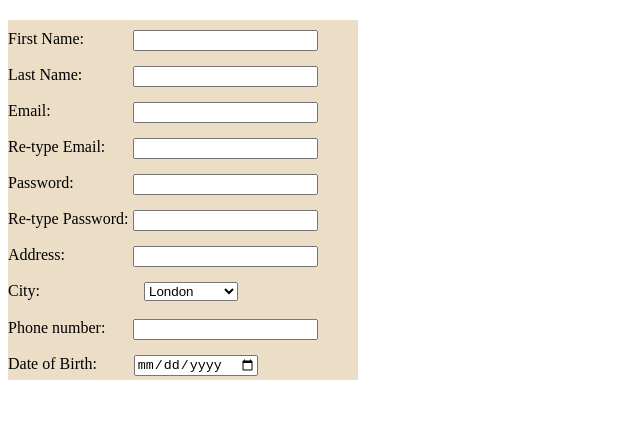
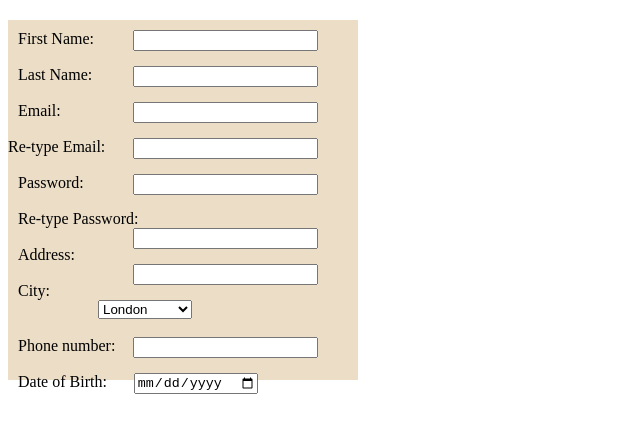
Before and after one commit to Vitalii-Chaplygin/Front-end, a plain HTML site: page HomeWork/Lesson2HomeWork/main.html in a window 1280 px wide. Shown: the whole page, without its empty margins (0-640 px from the left). Drawn offline with Linux system fonts and the light colour scheme.

Commit message:
home work2

```diff
--- a/HomeWork/Lesson2HomeWork/main.html
+++ b/HomeWork/Lesson2HomeWork/main.html
@@ -81,7 +81,7 @@
         margin-right: 40px;
       }
       select {
-        margin-left: 100px;
+        margin-left: 90px;
       }
       input[type="date"] {
         margin-right: 100px;
@@ -90,6 +90,9 @@
         height: 350px;
         padding-top: 10px;
       }
+      label{
+        margin-left: 10px;
+      }
     </style>
   </body>
 </html>
```
